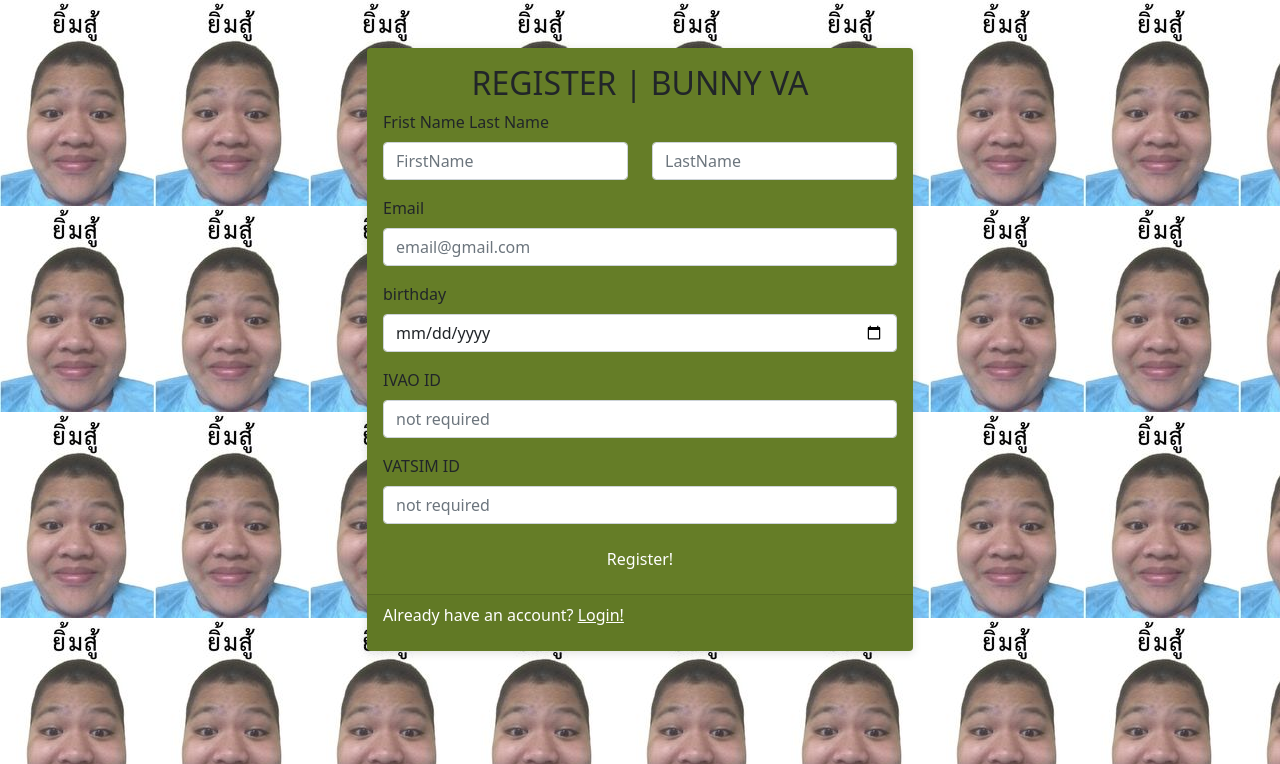
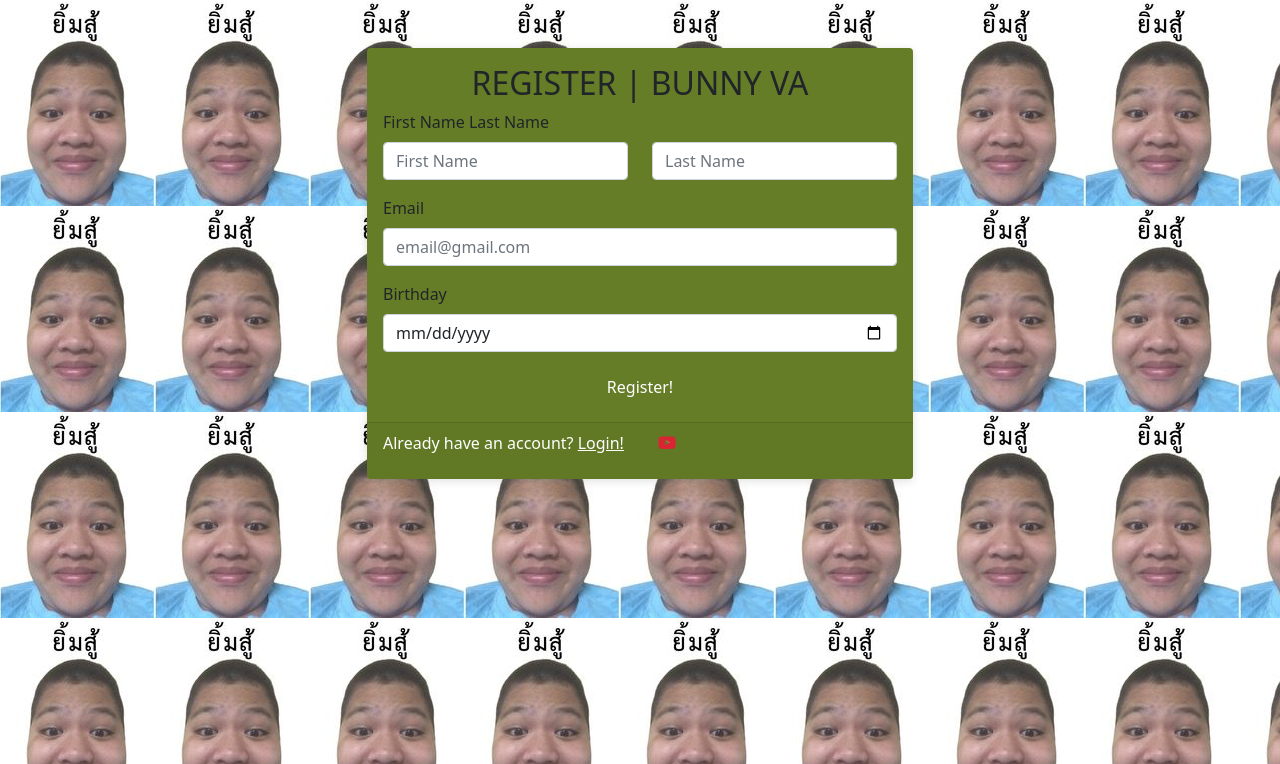
Before and after one commit to Itzallpa/avaition, a PHP site: page /page/auth/registration in a window 1280 px wide. Shown: the top 764 px of the page. Run offline with PHP 8.4, Linux system fonts and the light colour scheme; some libraries are stand-ins or nearby versions.

Commit message:
youtube logo registerpage

```diff
--- a/page/auth/registration.php
+++ b/page/auth/registration.php
@@ -33,13 +33,13 @@
                     <h2 class="card-title text-center">REGISTER | BUNNY VA</h2>
                     <form>
                         <div class="mb-3">
-                            <label for="fullName" class="form-label">Frist Name Last Name</label>
+                            <label for="fullName" class="form-label">First Name Last Name</label>
                             <div class="row">
                             <div class="col">
-                                <input type="text" class="form-control" id="firstName" name="firstName" placeholder="FirstName" required>
+                                <input type="text" class="form-control" id="firstName" name="firstName" placeholder="First Name" required>
                             </div>
                             <div class="col">
-                                <input type="text" class="form-control" id="lastName" name="lastName" placeholder="LastName" required>
+                                <input type="text" class="form-control" id="lastName" name="lastName" placeholder="Last Name" required>
                             </div>
                             </div>
                         </div>
@@ -48,36 +48,26 @@
                             <input type="email" class="form-control" id="email" name="email" placeholder="email@gmail.com" require>
                         </div>
                         <div class="mb-3">
-                            <label for="birthdate" class="form-label">birthday</label>
+                            <label for="birthdate" class="form-label">Birthday</label>
                             <input type="date" class="form-control" id="birthdate" name="birthdate" required>
-                        </div>
-                        <div class="mb-3">
-                            <label for="ivaoId" class="form-label">IVAO ID</label>
-                            <input type="text" class="form-control" id="ivaoId" name="ivaoId" placeholder="not required">
-                        </div>
-                        <div class="mb-3">
-                            <label for="vatsimId" class="form-label">VATSIM ID</label>
-                            <input type="text" class="form-control" id="vatsimId" name="vatsimId" placeholder="not required">
                         </div>
                         <button type="button" id="register" class="btn btn-purple w-100">Register!</button>
                     </form>
-
                 </div>
                 <div class="card-footer text-white">
                     <div class="row">
-                    <div class="col">
-                        <p>Already have an account? <a href="login" class="text-white">Login!</a> <p>
+                        <div class="col">
+                            <p>Already have an account? <a href="login" class="text-white">Login!</a></p>
+                        </div>
+                        <div class="col text-right">
+                            <a href="https://www.youtube.com/@bunnyfs" target="_blank"><img src="../../img/youtube.png" alt="YouTube Logo" width="30"></a>
+                        </div>
                     </div>
                 </div>
             </div>
-
-            </div>
         </div>
-        </div>
-
-
-
+    </div>
 </body>
 
-    <script src="js_jquery/register.js"></script>
+<script src="js_jquery/register.js"></script>
 </html>
```
Also changed, not shown: img/youtube.png (added), 1 other file.
